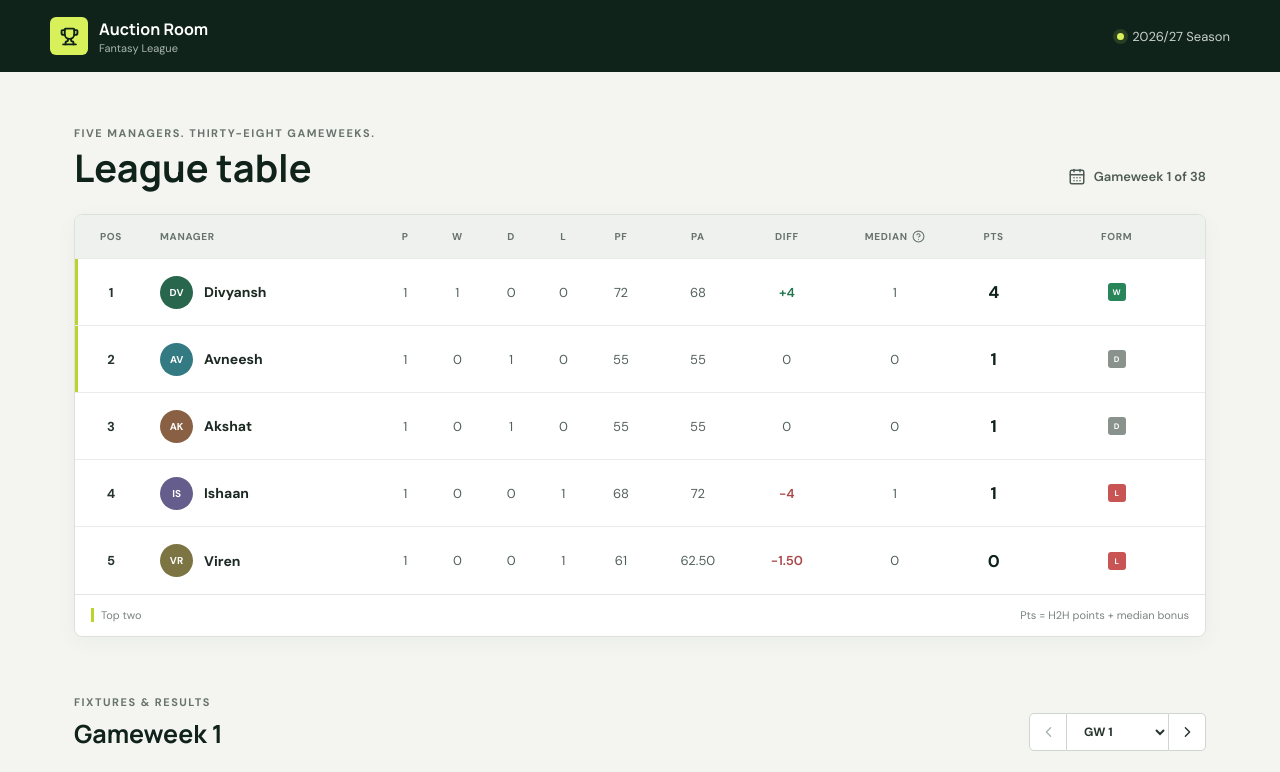
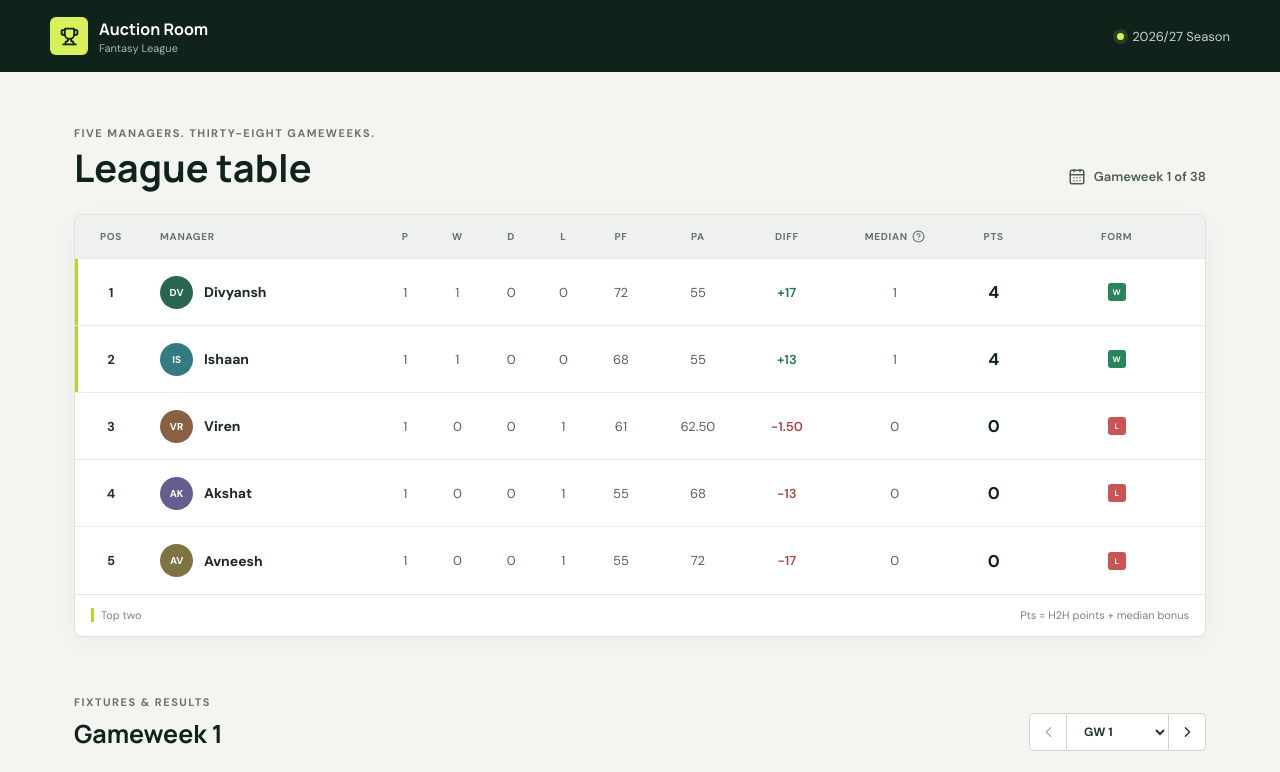
Before and after one commit to xDivyanshx/AuctionRoomLeaderboard, a React (Vite) app: page / in a window 1280 px wide. Shown: the top 772 px of the page. Built offline with nearby package versions, Linux system fonts and the light colour scheme.

Commit message:
v1.02 - added fixtures

```diff
--- a/src/data/fixtures.ts
+++ b/src/data/fixtures.ts
@@ -1,35 +1,57 @@
-import type { Fixture, GameweekFixture } from "../types";
+import type { GameweekFixture, PlayerId } from "../types";
 
-// Replace these five rounds with your real schedule if its cycle differs.
-const cycle: Fixture[][] = [
-  [
-    { home: "divyansh", away: "ishaan" },
-    { home: "avneesh", away: "akshat" },
-    { home: "viren", away: "average" },
+const fixture = (
+  gameweek: number,
+  first: [PlayerId, PlayerId],
+  second: [PlayerId, PlayerId],
+  average: PlayerId,
+): GameweekFixture => ({
+  gameweek,
+  matches: [
+    { home: first[0], away: first[1] },
+    { home: second[0], away: second[1] },
+    { home: average, away: "average" },
   ],
-  [
-    { home: "divyansh", away: "avneesh" },
-    { home: "akshat", away: "viren" },
-    { home: "ishaan", away: "average" },
-  ],
-  [
-    { home: "divyansh", away: "akshat" },
-    { home: "ishaan", away: "viren" },
-    { home: "avneesh", away: "average" },
-  ],
-  [
-    { home: "divyansh", away: "viren" },
-    { home: "ishaan", away: "avneesh" },
-    { home: "akshat", away: "average" },
-  ],
-  [
-    { home: "ishaan", away: "akshat" },
-    { home: "avneesh", away: "viren" },
-    { home: "divyansh", away: "average" },
-  ],
+});
+
+// Source: EPL_H2H_Fixtures_2026_27.pdf
+export const fixtures: GameweekFixture[] = [
+  fixture(1, ["akshat", "ishaan"], ["divyansh", "avneesh"], "viren"),
+  fixture(2, ["akshat", "divyansh"], ["viren", "avneesh"], "ishaan"),
+  fixture(3, ["viren", "akshat"], ["ishaan", "divyansh"], "avneesh"),
+  fixture(4, ["ishaan", "viren"], ["avneesh", "akshat"], "divyansh"),
+  fixture(5, ["avneesh", "ishaan"], ["divyansh", "viren"], "akshat"),
+  fixture(6, ["divyansh", "avneesh"], ["akshat", "ishaan"], "viren"),
+  fixture(7, ["viren", "avneesh"], ["akshat", "divyansh"], "ishaan"),
+  fixture(8, ["ishaan", "divyansh"], ["viren", "akshat"], "avneesh"),
+  fixture(9, ["ishaan", "viren"], ["avneesh", "akshat"], "divyansh"),
+  fixture(10, ["avneesh", "ishaan"], ["divyansh", "viren"], "akshat"),
+  fixture(11, ["akshat", "ishaan"], ["divyansh", "avneesh"], "viren"),
+  fixture(12, ["akshat", "divyansh"], ["viren", "avneesh"], "ishaan"),
+  fixture(13, ["viren", "akshat"], ["ishaan", "divyansh"], "avneesh"),
+  fixture(14, ["ishaan", "viren"], ["avneesh", "akshat"], "divyansh"),
+  fixture(15, ["avneesh", "ishaan"], ["divyansh", "viren"], "akshat"),
+  fixture(16, ["divyansh", "avneesh"], ["akshat", "ishaan"], "viren"),
+  fixture(17, ["akshat", "divyansh"], ["viren", "avneesh"], "ishaan"),
+  fixture(18, ["ishaan", "divyansh"], ["viren", "akshat"], "avneesh"),
+  fixture(19, ["avneesh", "akshat"], ["ishaan", "viren"], "divyansh"),
+  fixture(20, ["avneesh", "ishaan"], ["divyansh", "viren"], "akshat"),
+  fixture(21, ["akshat", "ishaan"], ["divyansh", "avneesh"], "viren"),
+  fixture(22, ["viren", "avneesh"], ["akshat", "divyansh"], "ishaan"),
+  fixture(23, ["viren", "akshat"], ["ishaan", "divyansh"], "avneesh"),
+  fixture(24, ["avneesh", "akshat"], ["ishaan", "viren"], "divyansh"),
+  fixture(25, ["avneesh", "ishaan"], ["divyansh", "viren"], "akshat"),
+  fixture(26, ["akshat", "ishaan"], ["divyansh", "avneesh"], "viren"),
+  fixture(27, ["akshat", "divyansh"], ["viren", "avneesh"], "ishaan"),
+  fixture(28, ["ishaan", "divyansh"], ["viren", "akshat"], "avneesh"),
+  fixture(29, ["ishaan", "viren"], ["avneesh", "akshat"], "divyansh"),
+  fixture(30, ["divyansh", "viren"], ["avneesh", "ishaan"], "akshat"),
+  fixture(31, ["akshat", "ishaan"], ["divyansh", "avneesh"], "viren"),
+  fixture(32, ["akshat", "divyansh"], ["viren", "avneesh"], "ishaan"),
+  fixture(33, ["ishaan", "divyansh"], ["viren", "akshat"], "avneesh"),
+  fixture(34, ["avneesh", "akshat"], ["ishaan", "viren"], "divyansh"),
+  fixture(35, ["divyansh", "viren"], ["avneesh", "ishaan"], "akshat"),
+  fixture(36, ["divyansh", "avneesh"], ["akshat", "ishaan"], "viren"),
+  fixture(37, ["akshat", "divyansh"], ["viren", "avneesh"], "ishaan"),
+  fixture(38, ["viren", "akshat"], ["ishaan", "divyansh"], "avneesh"),
 ];
-
-export const fixtures: GameweekFixture[] = Array.from({ length: 38 }, (_, index) => ({
-  gameweek: index + 1,
-  matches: cycle[index % cycle.length],
-}));
```
Also changed, not shown: 2 other files (tests, documents, lock files or other folders).
